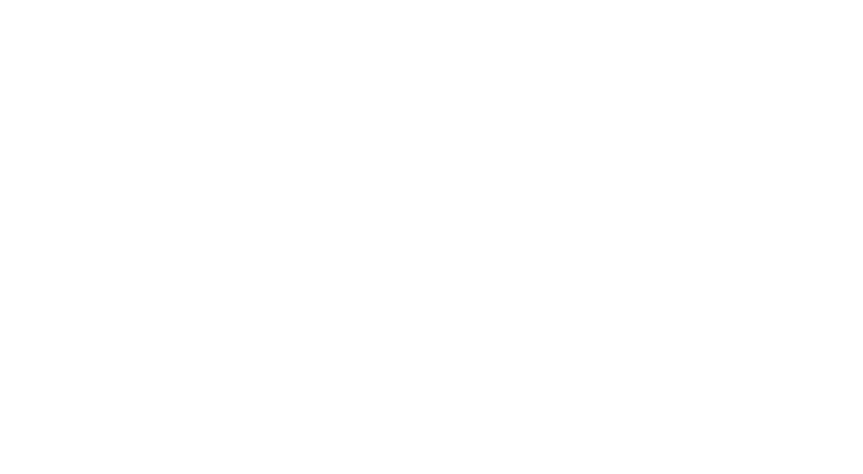
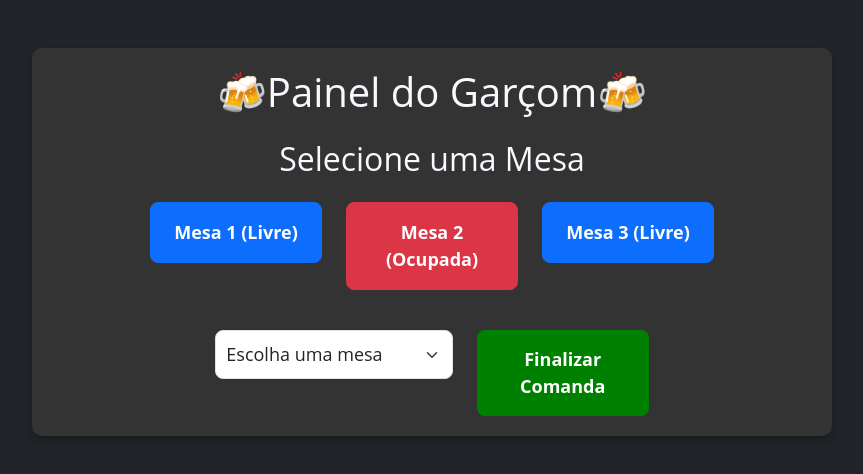
Before and after one commit to Arthurad11/projeto-integrador, a plain HTML site: page Projeto Integrador/conta_garcom.html in a window 1280 px wide. Shown: the whole page, without its empty margins (208-1071 px from the left). Drawn offline with Linux system fonts and the light colour scheme.

Commit message:
atts files

```diff
--- a/Projeto Integrador/comanda.css
+++ /dev/null
@@ -1,127 +0,0 @@
-
-        body {
-            background: #4f4f4f;
-            color: #f8f8ff;
-            font-family: 'Open Sans', sans-serif;
-            text-align: center;
-        }
-        .container {
-            max-width: 600px;
-            margin: 20px auto;
-            padding: 20px;
-            background: #333;
-            border-radius: 10px;
-        }
-        h1, h2 {
-            color: #f8f8ff;
-        }
-        .item {
-            display: flex;
-            justify-content: space-between;
-            padding: 10px;
-            border-bottom: 1px solid #f8f8ff;
-        }
-        .btn {
-            background: #007bff;
-            color: #fff;
-            padding: 10px;
-            border: none;
-            border-radius: 5px;
-            cursor: pointer;
-            margin-top: 20px;
-        }
-        .btnexcluir{
-            background: #f31201;
-            color: #fff;
-            padding: 10px;
-            border: none;
-            border-radius: 5px;
-            cursor: pointer;
-            margin-top: 20px;
-
-        }
-
-
-    /* Resetando as margens e o padding */
-* {
-    margin: 0;
-    padding: 0;
-    box-sizing: border-box;
-}
-
-/* Definindo o corpo da página */
-body {
-    font-family: 'Open Sans', sans-serif;
-    background-color: #4f4f4f;
-    color: #f8f8ff;
-    display: flex;
-    justify-content: center;
-    align-items: center;
-    height: 100vh;
-    padding: 20px;
-}
-
-/* Contêiner principal da comanda */
-.comanda-container {
-    background-color: #2c2c2c;
-    width: 100%;
-    max-width: 800px;
-    padding: 30px;
-    border-radius: 12px;
-    box-shadow: 0 10px 15px rgba(0, 0, 0, 0.2);
-}
-
-/* Estilo para o cabeçalho */
-.header h1 {
-    text-align: center;
-    font-size: 30px;
-    font-weight: 600;
-    margin-bottom: 10px;
-}
-
-#cliente-info {
-    text-align: center;
-    font-size: 18px;
-    color: #0043fc;
-    margin-bottom: 20px;
-}
-
-/* Estilo para a promoção do dia */
-.promocao h2 {
-    font-size: 22px;
-    color: #0043fc;
-    margin-bottom: 10px;
-}
-
-.promocao p {
-    font-size: 18px;
-    color: #f8f8ff;
-}
-
-
-/* Responsividade para dispositivos móveis */
-@media (max-width: 600px) {
-    .comanda-container {
-        padding: 15px;
-    }
-
-    .header h1 {
-        font-size: 24px;
-    }
-
-    .promocao h2 {
-        font-size: 20px;
-    }
-
-    .menu h2 {
-        font-size: 20px;
-    }
-
-    .pedido h2 {
-        font-size: 18px;
-    }
-
-    .finalizar {
-        font-size: 16px;
-    }
-}
--- a/Projeto Integrador/conta_garcom.html
+++ b/Projeto Integrador/conta_garcom.html
@@ -1,13 +1,71 @@
 <!DOCTYPE html>
-<html lang="pt-br">
+<html lang="pt-BR">
+
 <head>
     <meta charset="UTF-8">
     <meta name="viewport" content="width=device-width, initial-scale=1.0">
-    <title>Document</title>
-  <link rel="stylesheet" href="conta_garcom.css">
+    <title>Painel do Garçom</title>
 
+    <!--Bootsrtap-->
+    <link href="css/bootstrap.min.css" rel="stylesheet">
+    <script src="js/bootstrap.bundle.min.js"></script>
+
+    <!-- Importação do JavaScript personalizado -->
+    <script src="js/conta_garcom.js"></script>
+    <!-- Importação do CSS personalizado -->
+    <link rel="stylesheet" href="css/conta_garcom.css">
 </head>
-<body>
 
+<body class="bg-dark text-light text-center">
+    <!-- Container principal da página -->
+    <div class="container mt-5">
+        <h1 class="mb-4">🍻Painel do Garçom🍻</h1>
+        <h2 class="mb-4">Selecione uma Mesa</h2>
+
+        <!-- Linha para exibição dos botões das mesas -->
+        <div class="row justify-content-center">
+            <!-- Botão para a Mesa 1 (Livre) -->
+            <div class="col-md-3">
+                <button class="btn btn-primary w-100 p-3 mb-3" onclick="visualizarPedido(1)">
+                    Mesa 1 (Livre)
+                </button>
+            </div>
+
+            <!-- Botão para a Mesa 2 (Ocupada) -->
+            <div class="col-md-3">
+                <button class="btn btn-danger w-100 p-3 mb-3" onclick="visualizarPedido(2)">
+                    Mesa 2 (Ocupada)
+                </button>
+            </div>
+
+            <!-- Botão para a Mesa 3 (Livre) -->
+            <div class="col-md-3">
+                <button class="btn btn-primary w-100 p-3 mb-3" onclick="visualizarPedido(3)">
+                    Mesa 3 (Livre)
+                </button>
+            </div>
+        </div>
+
+        <!-- Linha para selecionar a mesa e finalizar a comanda -->
+        <div class="row justify-content-center mt-4">
+            <!-- Select para escolher a mesa -->
+            <div class="col-md-4">
+                <select id="mesaSelect" class="form-select">
+                    <option value="" selected>Escolha uma mesa</option>
+                    <option value="1">Mesa 1</option>
+                    <option value="2">Mesa 2</option>
+                    <option value="3">Mesa 3</option>
+                </select>
+            </div>
+
+            <!-- Botão para finalizar a comanda da mesa selecionada -->
+            <div class="col-md-3">
+                <button class="btn btn-success w-100 p-3" onclick="finalizarComanda()">
+                    Finalizar Comanda
+                </button>
+            </div>
+        </div>
+    </div>
 </body>
+
 </html>
--- /dev/null
+++ b/Projeto Integrador/css/comanda.css
@@ -0,0 +1,134 @@
+
+        body {
+            background: #4f4f4f;
+            color: #f8f8ff;
+            font-family: 'Open Sans', sans-serif;
+            text-align: center;
+        }
+        .container {
+            max-width: 600px;
+            margin: 20px auto;
+            padding: 20px;
+            background: #333;
+            border-radius: 10px;
+        }
+        h1, h2 {
+            color: #f8f8ff;
+        }
+        .item {
+            display: flex;
+            justify-content: space-between;
+            padding: 10px;
+            border-bottom: 1px solid #f8f8ff;
+        }
+        .btn {
+            background: #007bff;
+            color: #fff;
+            padding: 10px;
+            border: none;
+            border-radius: 5px;
+            cursor: pointer;
+            margin-top: 20px;
+        }
+        .btnexcluir{
+            background: #f31201;
+            color: #fff;
+            padding: 10px;
+            border: none;
+            border-radius: 5px;
+            cursor: pointer;
+            margin-top: 20px;
+
+        }
+
+
+    /* Resetando as margens e o padding */
+* {
+    margin: 0;
+    padding: 0;
+    box-sizing: border-box;
+}
+
+/* Definindo o corpo da página */
+body {
+    font-family: 'Open Sans', sans-serif;
+    background-color: #4f4f4f;
+    color: #f8f8ff;
+    display: flex;
+    justify-content: center;
+    align-items: center;
+    height: 100vh;
+    padding: 20px;
+}
+
+/* Contêiner principal da comanda */
+.comanda-container {
+    background-color: #2c2c2c;
+    width: 100%;
+    max-width: 800px;
+    padding: 30px;
+    border-radius: 12px;
+    box-shadow: 0 10px 15px rgba(0, 0, 0, 0.2);
+}
+
+/* Estilo para o cabeçalho */
+.header h1 {
+    text-align: center;
+    font-size: 30px;
+    font-weight: 600;
+    margin-bottom: 10px;
+}
+
+#cliente-info {
+    text-align: center;
+    font-size: 18px;
+    color: #0043fc;
+    margin-bottom: 20px;
+}
+
+/* Estilo para a promoção do dia */
+.promocao h2 {
+    font-size: 22px;
+    color: #0043fc;
+    margin-bottom: 10px;
+}
+
+.promocao p {
+    font-size: 18px;
+    color: #f8f8ff;
+}
+
+
+/* Responsividade para dispositivos móveis */
+@media (max-width: 600px) {
+    .comanda-container {
+        padding: 15px;
+    }
+
+    .header h1 {
+        font-size: 24px;
+    }
+
+    .promocao h2 {
+        font-size: 20px;
+    }
+
+    .menu h2 {
+        font-size: 20px;
+    }
+
+    .pedido h2 {
+        font-size: 18px;
+    }
+
+    .finalizar {
+        font-size: 16px;
+    }
+}
+
+
+.grid_buttons{
+    display: flex;
+    justify-content: space-between;
+    align-items: center;
+}
--- /dev/null
+++ b/Projeto Integrador/css/conta_garcom.css
@@ -0,0 +1,55 @@
+
+body {
+    background-color: #4f4f4f; /* Cinza escuro */
+    color: #f8f8ff; /* Branco azulado */
+    font-family: 'Open Sans', sans-serif; /*fonte*/
+    text-align: center;
+}
+
+/* Estiliza o container principal */
+.container {
+    max-width: 800px; /* Define a largura máxima */
+    margin: 20px auto; /* Centraliza o conteúdo */
+    padding: 20px; /* Adiciona espaçamento interno */
+    background: #333; /* Fundo escuro */
+    border-radius: 10px; /* Borda arredondada */
+    box-shadow: 0px 4px 10px rgba(0, 0, 0, 0.3); /* Sombra suave */
+}
+
+/* Define a cor dos títulos */
+h1, h2 {
+    color: #f8f8ff; /* Branco azulado */
+}
+
+/* Configurações padrão para botões */
+.btn {
+    font-size: 18px; /* Tamanho da fonte */
+    font-weight: bold; /* Deixa a fonte em negrito */
+    padding: 15px; /* Adiciona espaçamento interno */
+    border-radius: 8px; /* Borda arredondada */
+}
+
+/* Estilização dos botões de mesas livres (azul) */
+.btn.livre {
+    background-color: blue;
+    border: none;
+}
+
+/* Estilização dos botões de mesas ocupadas (vermelho) */
+.btn.ocupado {
+    background-color: red;
+    border: none;
+}
+
+/* Estilização do botão de finalizar comanda (verde) */
+.btn-success {
+    background-color: green;
+    border: none;
+}
+
+/* Estilização do seletor de mesas */
+.form-select {
+    font-size: 18px;
+    padding: 10px;
+    border-radius: 8px;
+}
```
Also changed, not shown: Projeto Integrador/comanda_cliente.html (+30 -33 lines), Projeto Integrador/conta_garcom.css (deleted).
